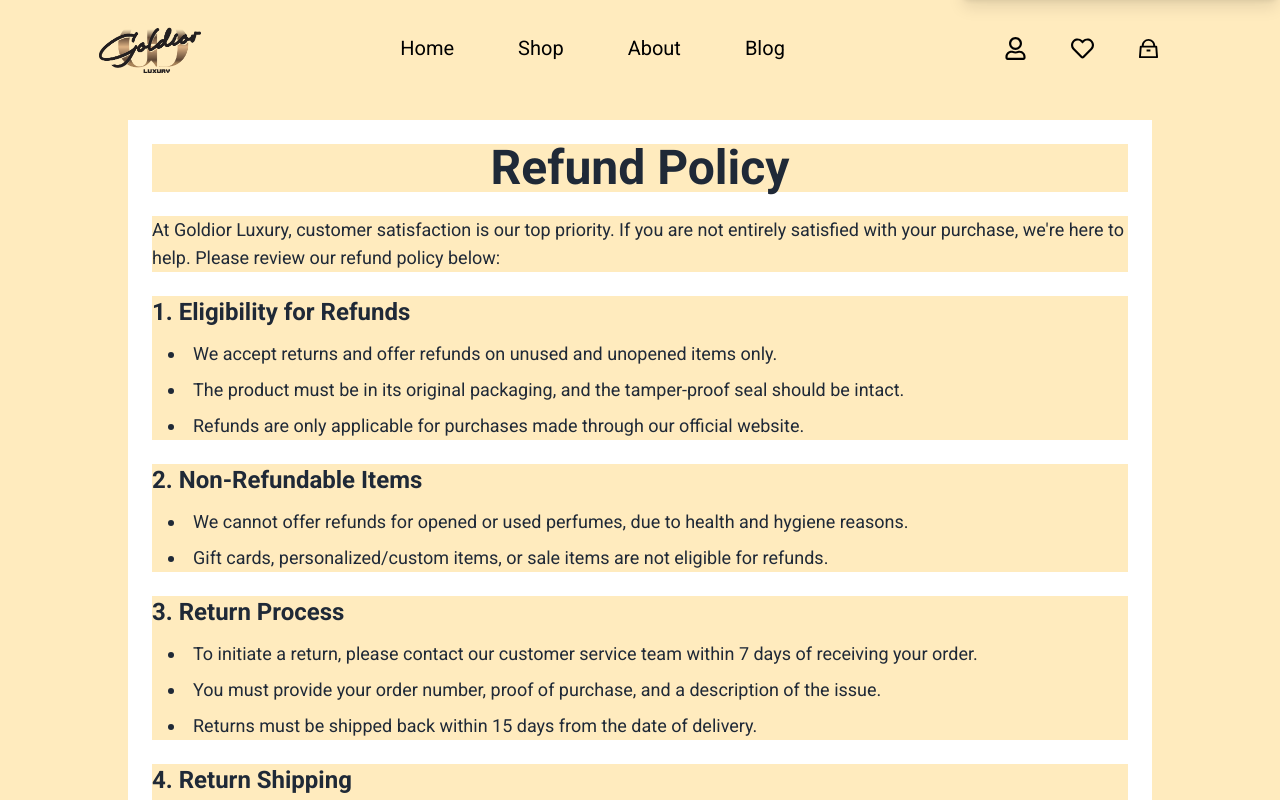
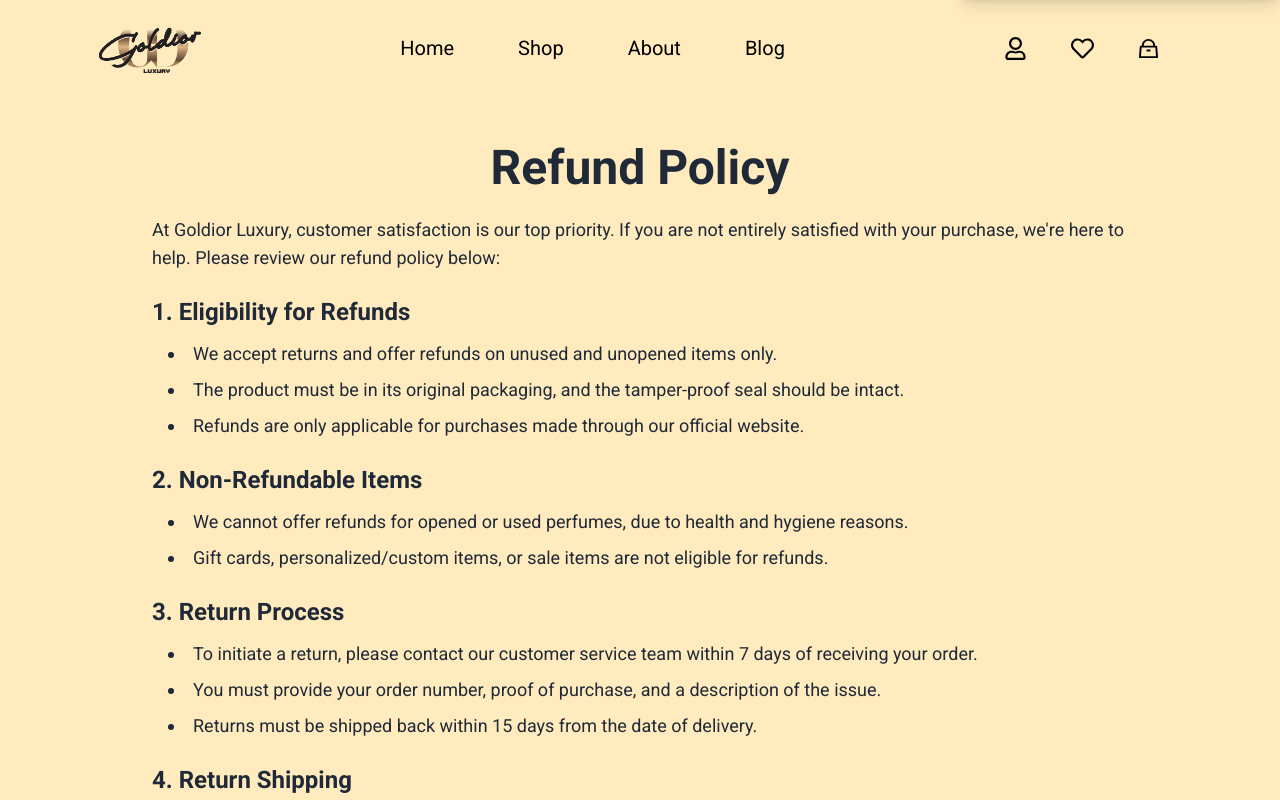
Before and after one commit to GoldiorLuxury/GoldiorFrontend, a React (Vite) app: page /refund-policy in a window 1280 px wide. Shown: the top 800 px of the page. Built offline with nearby package versions, Linux system fonts and the light colour scheme; a web font is replaced by a local one.

Commit message:
bg washing

```diff
--- a/src/ui/security/PrivacyPolicy.tsx
+++ b/src/ui/security/PrivacyPolicy.tsx
@@ -6,7 +6,7 @@ const Privacy: React.FC = () => {
     return (
         <>
             < Navbar />
-            <div className="max-w-5xl mx-auto p-6 bg-white font-inter text-gray-800 mt-24">
+            <div className="max-w-5xl mx-auto p-6 bg-transparent font-inter text-gray-800 mt-24">
                 <h1 className="text-5xl font-semibold  text-center mb-6">Privacy Policy</h1>
 
                 {/* <p className="text-gray-600"><strong>Effective Date: 14|11|2024</strong></p> */}
--- a/src/ui/security/RefundPolicy.tsx
+++ b/src/ui/security/RefundPolicy.tsx
@@ -6,7 +6,7 @@ const RefundPolicy: React.FC = () => {
     return (
         <>
             <Navbar />
-            <div className="max-w-5xl mx-auto p-6 bg-white font-inter text-gray-800 mt-24">
+            <div className="max-w-5xl mx-auto p-6 bg-transparent font-inter text-gray-800 mt-24">
                 <h1 className="text-5xl font-semibold text-center mb-6">Refund Policy</h1>
 
                 <p className="text-lg mb-6">
--- a/src/ui/security/terms.tsx
+++ b/src/ui/security/terms.tsx
@@ -6,7 +6,7 @@ const TermsAndConditions: React.FC = () => {
     return (
         <>
             <Navbar />
-            <div className="max-w-5xl mx-auto p-6 bg-white font-inter text-gray-800 mt-24">
+            <div className="max-w-5xl mx-auto p-6 bg-transparent font-inter text-gray-800 mt-24">
                 <h1 className="text-5xl font-semibold text-center mb-6">Terms and Conditions</h1>
 
                 <section>
```
